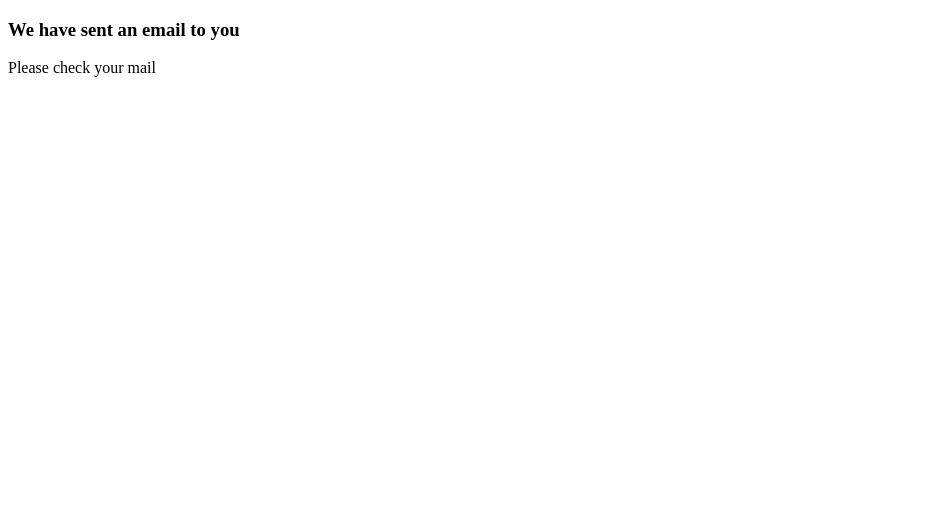
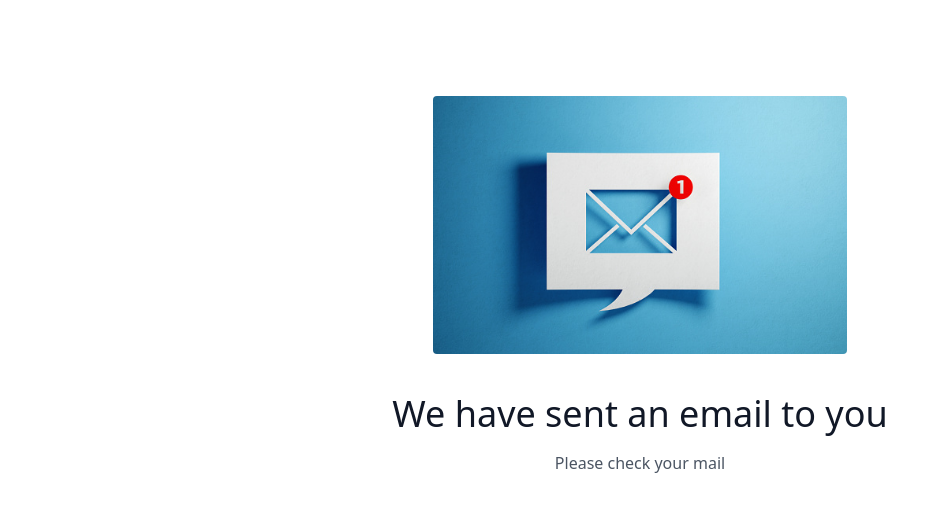
Before and after one commit to Prabesht7/MataIndrayaniBanquet-Django, a Django app: page /token in a window 1280 px wide. Shown: the top 512 px of the page, without its empty margins (0-940 px from the left). Run offline with Django 4.2, Linux system fonts and the light colour scheme.

Commit message:
Added Token View and Page

```diff
--- a/accounts/templates/token_send.html
+++ b/accounts/templates/token_send.html
@@ -1,19 +1,25 @@
+{% load static %}
 <!DOCTYPE html>
 <html lang="en">
 <head>
     <meta charset="UTF-8">
-    <title>Title</title>
+    <title>Token</title>
+    <link
+    href="https://unpkg.com/tailwindcss@^1.0/dist/tailwind.min.css"
+    rel="stylesheet"
+  />
 </head>
 <body>
-    <div class="global-container">
-        <div class="card login-form">
-        <div class="card-body">
-            <h3 class="card-title text-center">We have sent an email to you </h3>
-            <div class="card-text text-center">
-                Please check your mail
+    <section class="text-gray-600 body-font">
+        <div class="container mx-auto flex px-5 py-24 items-center justify-center flex-col">
+          <img class="lg:w-2/6 md:w-3/6 w-5/6 mb-10 object-cover object-center rounded" alt="hero" src="/static/images/email_token.jpg">
+          <div class="text-center lg:w-2/3 w-full">
+            <h1 class="title-font sm:text-4xl text-3xl mb-4 font-medium text-gray-900">We have sent an email to you</h1>
+            <p class="mb-8 leading-relaxed"> Please check your mail</p>
+            <div class="flex justify-center">
             </div>
+          </div>
         </div>
-    </div>
-    </div>
+      </section>
 </body>
 </html>
```
Also changed, not shown: static/images/email_token.jpg (added).
